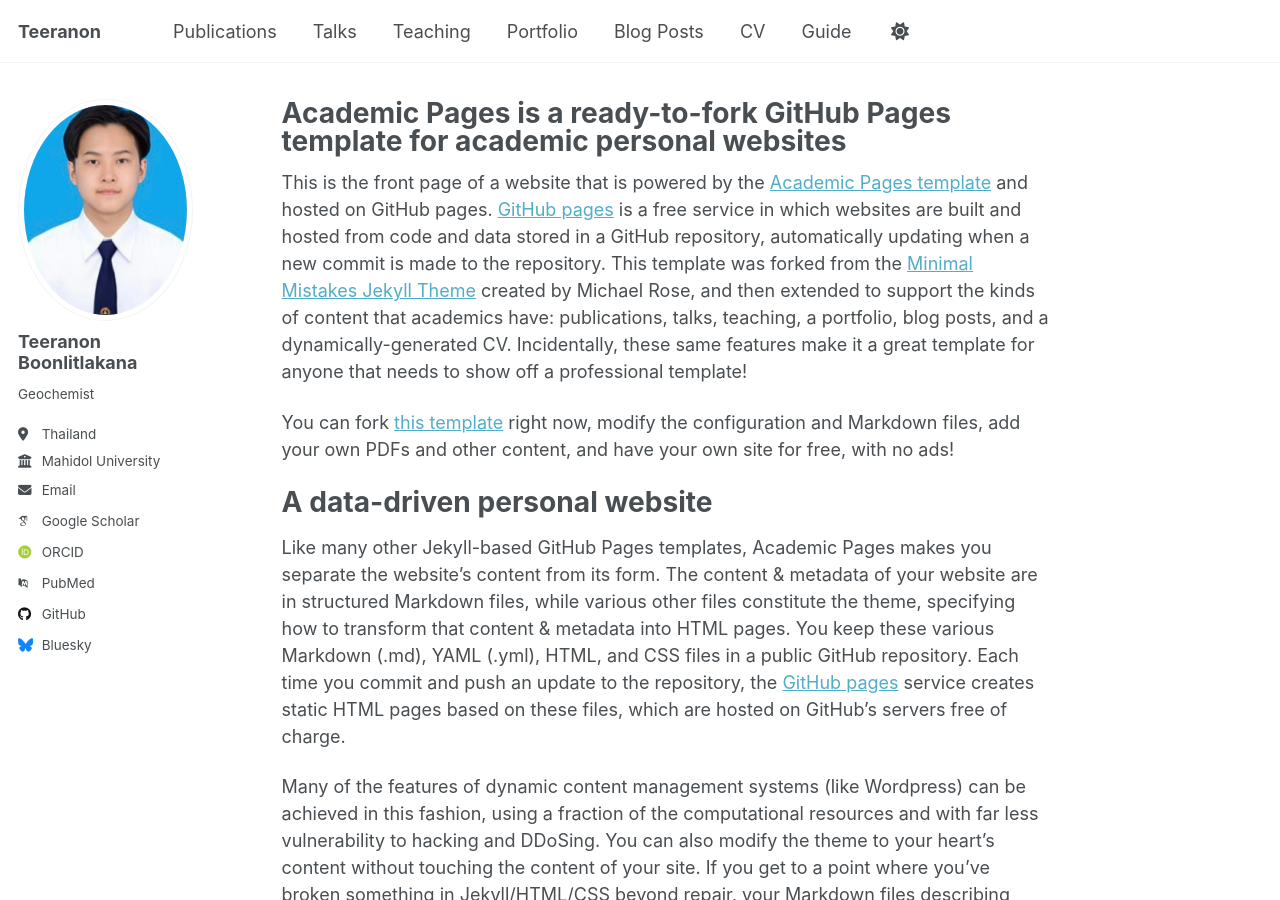
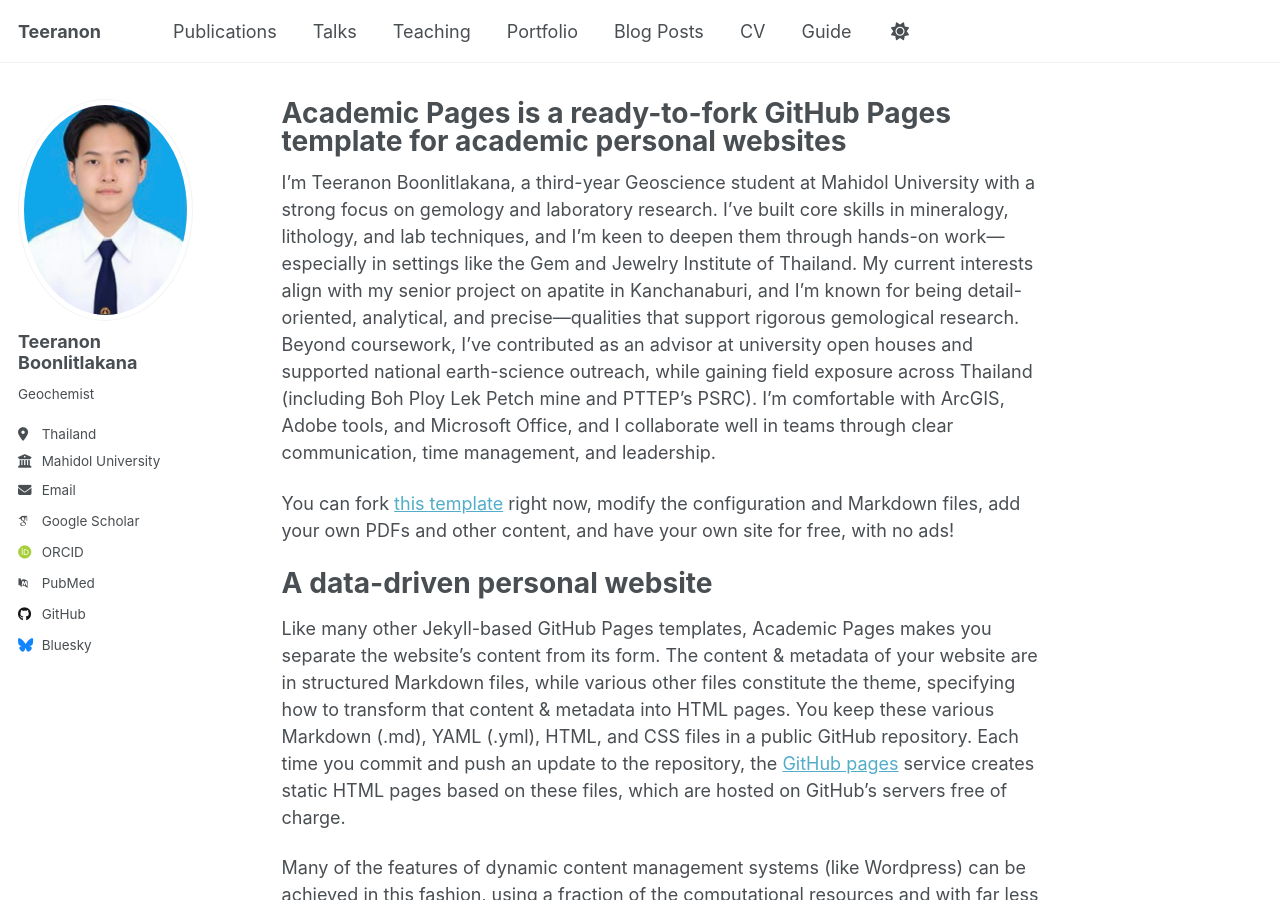
Before and after one commit to teeranonboonlitlakana/teeranonboonlitlakana.github.io, a Jekyll site: the page built from _pages/about.md, in a window 1280 px wide and 900 px high. Built offline with Jekyll 4.4.1, drawn with Linux system fonts in a browser that asks for light colours; some web fonts are replaced; a script that is not in the unit is left out.

Commit message:
Update about.md

```diff
--- a/_pages/about.md
+++ b/_pages/about.md
@@ -7,7 +7,7 @@ redirect_from:
   - /about.html
 ---
 
-This is the front page of a website that is powered by the [Academic Pages template](https://github.com/academicpages/academicpages.github.io) and hosted on GitHub pages. [GitHub pages](https://pages.github.com) is a free service in which websites are built and hosted from code and data stored in a GitHub repository, automatically updating when a new commit is made to the repository. This template was forked from the [Minimal Mistakes Jekyll Theme](https://mmistakes.github.io/minimal-mistakes/) created by Michael Rose, and then extended to support the kinds of content that academics have: publications, talks, teaching, a portfolio, blog posts, and a dynamically-generated CV. Incidentally, these same features make it a great template for anyone that needs to show off a professional template!
+I’m Teeranon Boonlitlakana, a third-year Geoscience student at Mahidol University with a strong focus on gemology and laboratory research. I’ve built core skills in mineralogy, lithology, and lab techniques, and I’m keen to deepen them through hands-on work—especially in settings like the Gem and Jewelry Institute of Thailand. My current interests align with my senior project on apatite in Kanchanaburi, and I’m known for being detail-oriented, analytical, and precise—qualities that support rigorous gemological research. Beyond coursework, I’ve contributed as an advisor at university open houses and supported national earth-science outreach, while gaining field exposure across Thailand (including Boh Ploy Lek Petch mine and PTTEP’s PSRC). I’m comfortable with ArcGIS, Adobe tools, and Microsoft Office, and I collaborate well in teams through clear communication, time management, and leadership.
 
  You can fork [this template](https://github.com/academicpages/academicpages.github.io) right now, modify the configuration and Markdown files, add your own PDFs and other content, and have your own site for free, with no ads!
 
```
